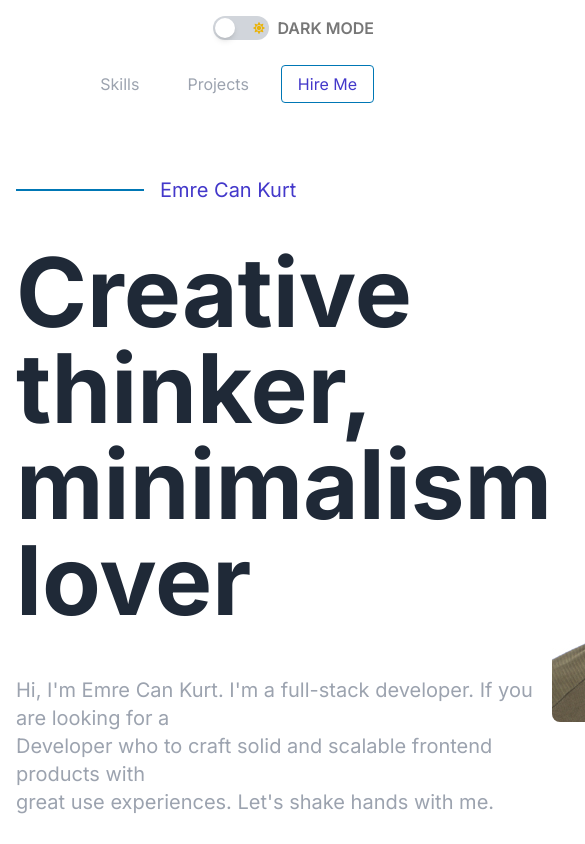
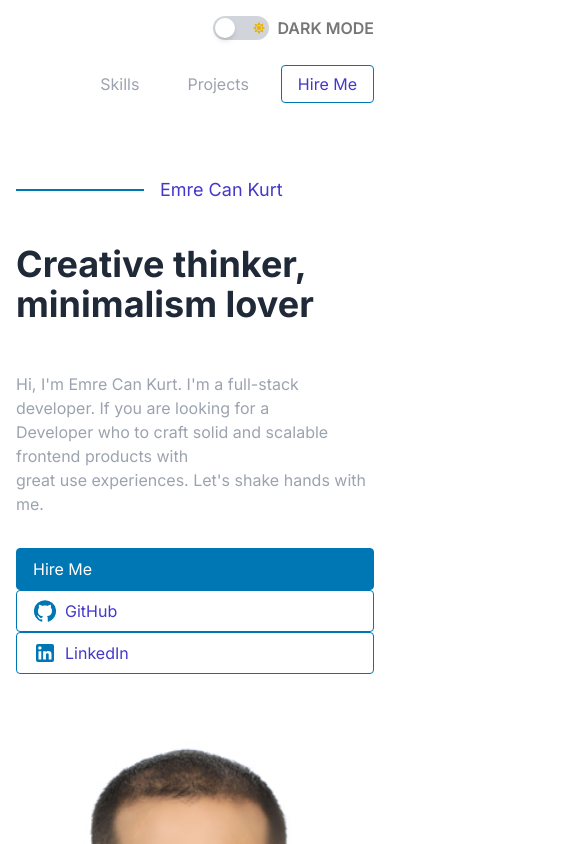
Before and after one commit to kurtemrecan/my-portfolio-site, a React (Vite) app: page / in a window 390 px wide. Shown: the top 844 px of the page, 585 px wide, since content can reach past the window. Built offline with nearby package versions, Linux system fonts and the light colour scheme.

Commit message:
add media query

```diff
--- a/src/components/Footer.jsx
+++ b/src/components/Footer.jsx
@@ -5,12 +5,12 @@ export default function Footer() {
     <div className="footer bg-gray-100 p-12 dark:bg-dark-gray">
       <div className="container flex flex-col items-start">
         <div className="text-left">
-          <p className="text-4xl font-regular dark:text-custom-gray mt-8 mb-12">
+          <p className="text-2xl sm:text-4xl font-regular dark:text-custom-gray mt-8 mb-12">
             Let's work together on <br /> your next product
           </p>
         </div>
-        <div className="flex items-center justify-between w-full mt-4">
-          <p className="flex items-center">
+        <div className="flex flex-col sm:flex-row items-center justify-between w-full mt-4">
+          <p className="flex items-center mb-4 sm:mb-0">
             <span
               role="img"
               aria-label="right pointing finger"
@@ -25,14 +25,14 @@ export default function Footer() {
           <div className="flex space-x-4">
             <a
               href="#"
-              className="text-black dark:text-custom-indigo-lightest font-regular"
+              className="text-black dark:text-custom-indigo-lightest font-regular text-base sm:text-lg"
             >
               Personal Blog
             </a>
-            <a href="#" className="text-custom-green">
+            <a href="#" className="text-custom-green text-base sm:text-lg">
               GitHub
             </a>
-            <a href="#" className="text-custom-blue">
+            <a href="#" className="text-custom-blue text-base sm:text-lg">
               LinkedIn
             </a>
           </div>
--- a/src/components/Hero.jsx
+++ b/src/components/Hero.jsx
@@ -11,27 +11,27 @@ const Hero = () => {
   };
 
   return (
-    <section className="container flex items-center justify-between p-8 text-white mt-12">
+    <section className="container flex flex-col sm:flex-row items-center justify-between p-8 text-white mt-12">
       <div className="flex flex-col">
         <div className="flex items-center mb-2 mt-12">
           <div className="border-t-2 border-custom-blue dark:border-custom-indigo-light w-32"></div>
-          <h1 className="mx-4 text-xl font-regular text-indigo-700 dark:text-custom-indigo-light">
+          <h1 className="mx-4 text-lg sm:text-xl md:text-2xl font-regular text-indigo-700 dark:text-custom-indigo-light">
             Emre Can Kurt
           </h1>
         </div>
-        <h2 className="text-8xl font-bold text-gray-800 dark:text-custom-gray mt-8 mb-12">
+        <h2 className="text-4xl sm:text-6xl md:text-8xl font-bold text-gray-800 dark:text-custom-gray mt-8 mb-12">
           Creative thinker, minimalism lover
         </h2>
-        <p className="text-xl mb-6 text-gray-400 dark:text-white mb-8">
+        <p className="text-base sm:text-lg md:text-xl mb-6 text-gray-400 dark:text-white mb-8">
           Hi, I'm Emre Can Kurt. I'm a full-stack developer. If you are looking
           for a <br /> Developer who to craft solid and scalable frontend
           products with <br /> great use experiences. Let's shake hands with me.
         </p>
-        <div className="flex space-x-4 mb-12">
+        <div className="flex flex-col sm:flex-row space-x-0 sm:space-x-4 mb-12">
           <a
             href="mailto:can.kurt764@gmail.com"
             onClick={() => handleButtonClick('hire')}
-            className={`border border-custom-blue dark:border-custom-indigo-lightest dark:hover:bg-gray-600  py-2 px-4 rounded transition ${
+            className={`border border-custom-blue dark:border-custom-indigo-lightest dark:hover:bg-gray-600 py-2 px-4 rounded transition ${
               clickedButton === 'hire'
                 ? 'bg-custom-blue text-white dark:bg-custom-indigo-lightest dark:text-black'
                 : 'text-indigo-700 dark:text-custom-indigo-lightest dark:bg-custom-light-gray'
@@ -43,7 +43,7 @@ const Hero = () => {
             href="https://github.com/kurtemrecan"
             target="_blank"
             onClick={() => handleButtonClick('github')}
-            className={`flex items-center border border-custom-blue dark:border-custom-indigo-lightest dark:hover:bg-gray-600  py-2 px-4 rounded transition ${
+            className={`flex items-center border border-custom-blue dark:border-custom-indigo-lightest dark:hover:bg-gray-600 py-2 px-4 rounded transition ${
               clickedButton === 'github'
                 ? 'bg-custom-blue text-white dark:bg-custom-indigo-lightest dark:text-black'
                 : 'text-indigo-700 hover:bg-custom-blue hover:text-white dark:text-custom-indigo-lightest dark:bg-custom-light-gray'
@@ -82,7 +82,7 @@ const Hero = () => {
       <img
         src={MyImage}
         alt="profile-photo"
-        className="rounded-lg shadow-4xl"
+        className="rounded-lg shadow-4xl w-full sm:w-1/2 md:w-1/3"
       />
     </section>
   );
```
